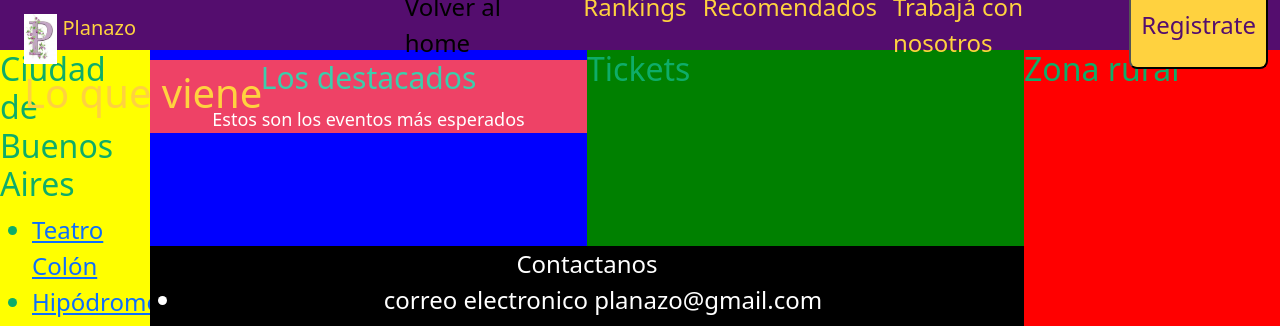
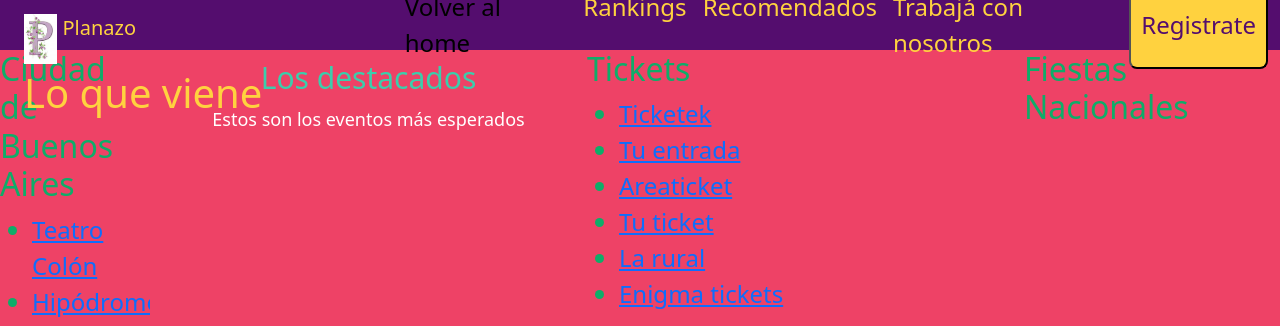
Before and after one commit to MarcosCanaveri/MarcosCanaveri_Coder, a plain HTML site: page pages/lo-que-viene.html in a window 1280 px wide. Shown: the top 326 px of the page. Drawn offline with nearby package versions, Linux system fonts and the light colour scheme.

Commit message:
color de fondo

```diff
--- a/pages/lo-que-viene.html
+++ b/pages/lo-que-viene.html
@@ -88,6 +88,8 @@
             <h2>Los destacados</h2>
             <article>
                 <p>Estos son los eventos más esperados</p>
+
+
             </article>
         </section>
     </main>
@@ -95,10 +97,23 @@
         <!--section-->
         <section class="lqvsection">
             <h2>Tickets</h2>
+
+            <ul>
+                <li><a href="https://www.ticketek.com.ar/" target="_blank">Ticketek</a></li>
+                <li><a href="https://www.tuentrada.com/" target="_blank">Tu entrada</a></li>
+                <li><a href="https://www.areaticket.com.ar/" target="_blank">Areaticket</a></li>
+                <li><a href="https://www.tuticket.com.ar/" target="_blank">Tu ticket</a></li>
+                <li><a href="https://www.laruralticket.com.ar/" target="_blank">La rural</a></li>
+                <li><a href="https://www.enigmatickets.com/" target="_blank">Enigma tickets</a></li>
+            </ul>
         </section>
 
     <aside class="lqvaside">
-        <h2>Zona rural</h2>
+        <h2>Fiestas Nacionales</h2>
+
+        <p></p>
+
+
 
     </aside>
 
--- a/style/style.css
+++ b/style/style.css
@@ -194,19 +194,19 @@ header .logo img {
 
 .lqvsection1 {
     grid-area: lqvsection1;
-    background-color: yellow;
+    background-color: var(--main-color-secondary);
     flex-direction: column;
 }
 
 .lqvmain {
     grid-area: lqvmain;
-    background-color: blue;
+    background-color: var(--main-color-secondary);
     flex-direction: column;
 }
 
 .lqvsection {
     grid-area: lqvsection;
-    background-color: green;
+    background-color: var(--main-color-secondary);
     flex-direction: column;
     align-items: center;
     justify-content: space-between;
@@ -215,7 +215,7 @@ header .logo img {
 
 .lqvaside {
     grid-area: lqvaside;
-    background-color: red;
+    background-color: var(--main-color-secondary);
     flex-direction: column;
     align-items: center;
     justify-content: space-between;
```
Also changed, not shown: pages/rankings.html (+1 -5 lines), pages/recomendados.html (+4 -8 lines), pages/trabaja-con-nosotros.html (+3 -2 lines).
